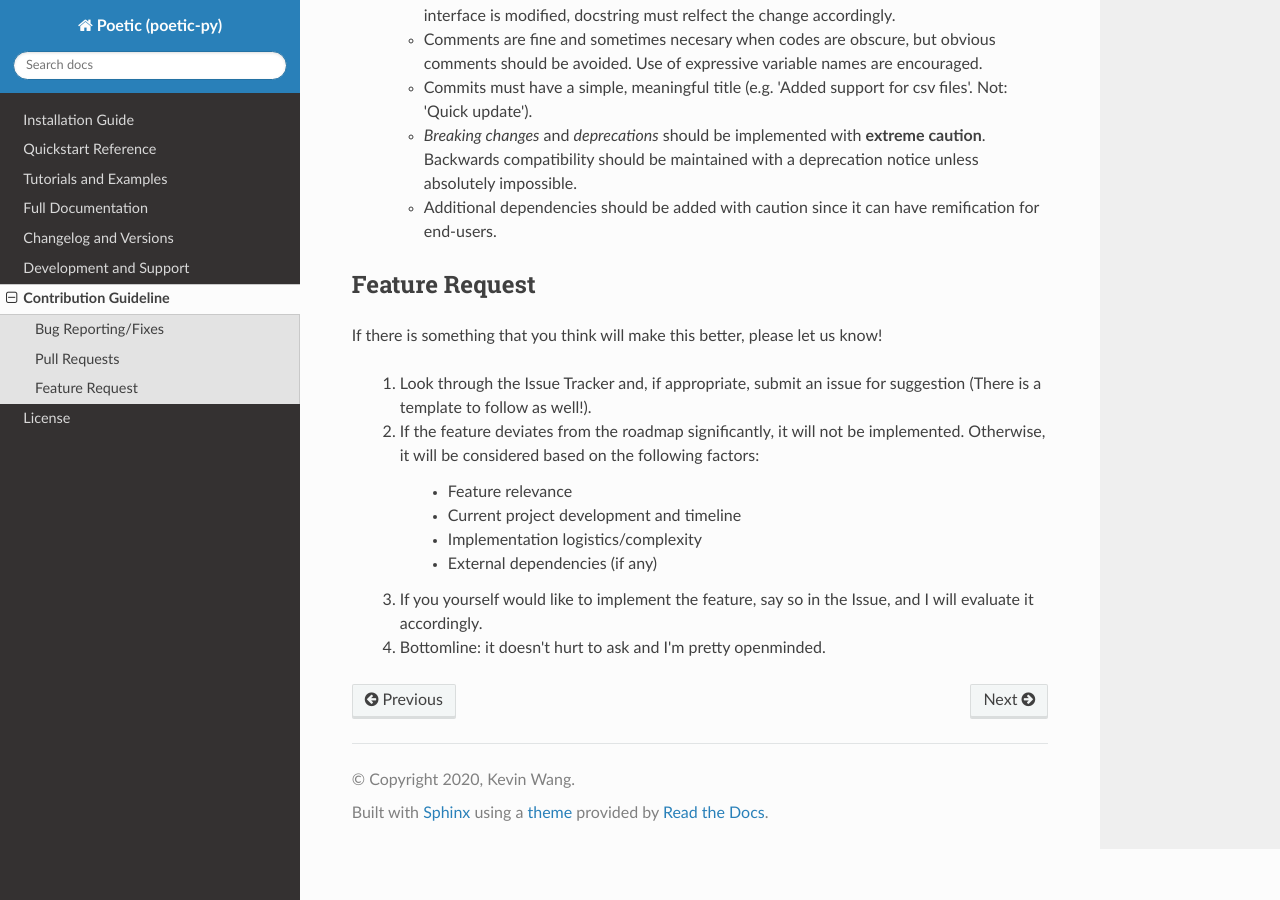
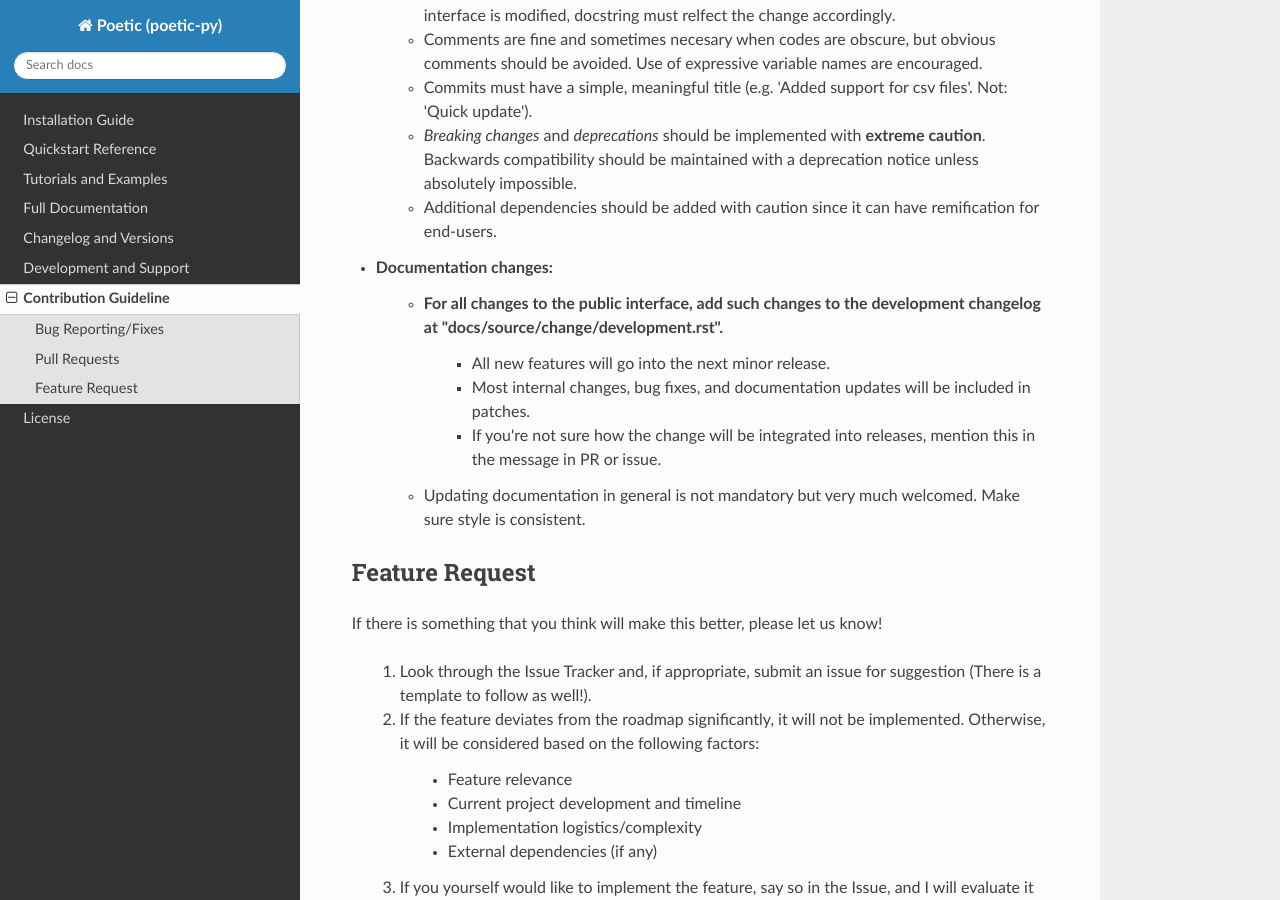
Before and after one commit to kevin931/poetic, a Sphinx documentation site: the page built from docs/source/Contributing.rst, in a window 1280 px wide and 900 px high, scrolled down 929 px. Built offline with Sphinx 7.4.7 and the Read the Docs theme 2.0.0, drawn with Linux system fonts in a browser that asks for light colours.

Commit message:
Added documentation change guideline

```diff
--- a/docs/source/Contributing.rst
+++ b/docs/source/Contributing.rst
@@ -38,6 +38,13 @@ quick, easy guidelines to follow if you would like to contribute:
     * *Breaking changes* and *deprecations* should be implemented with **extreme caution**. Backwards compatibility should be maintained with a deprecation notice unless absolutely impossible.
     * Additional dependencies should be added with caution since it can have remification for end-users.
 
+* Documentation changes:
+    * For all changes to the public interface, add such changes to the development changelog at "docs/source/change/development.rst".
+        * All new features will go into the next minor release.
+        * Most internal changes, bug fixes, and documentation updates will be included in patches.
+        * If you're not sure how the change will be integrated into releases, mention this in the message in PR or issue.
+    * Updating documentation in general is not mandatory but very much welcomed. Make sure style is consistent.
+
 
 Feature Request
 ----------------
```
